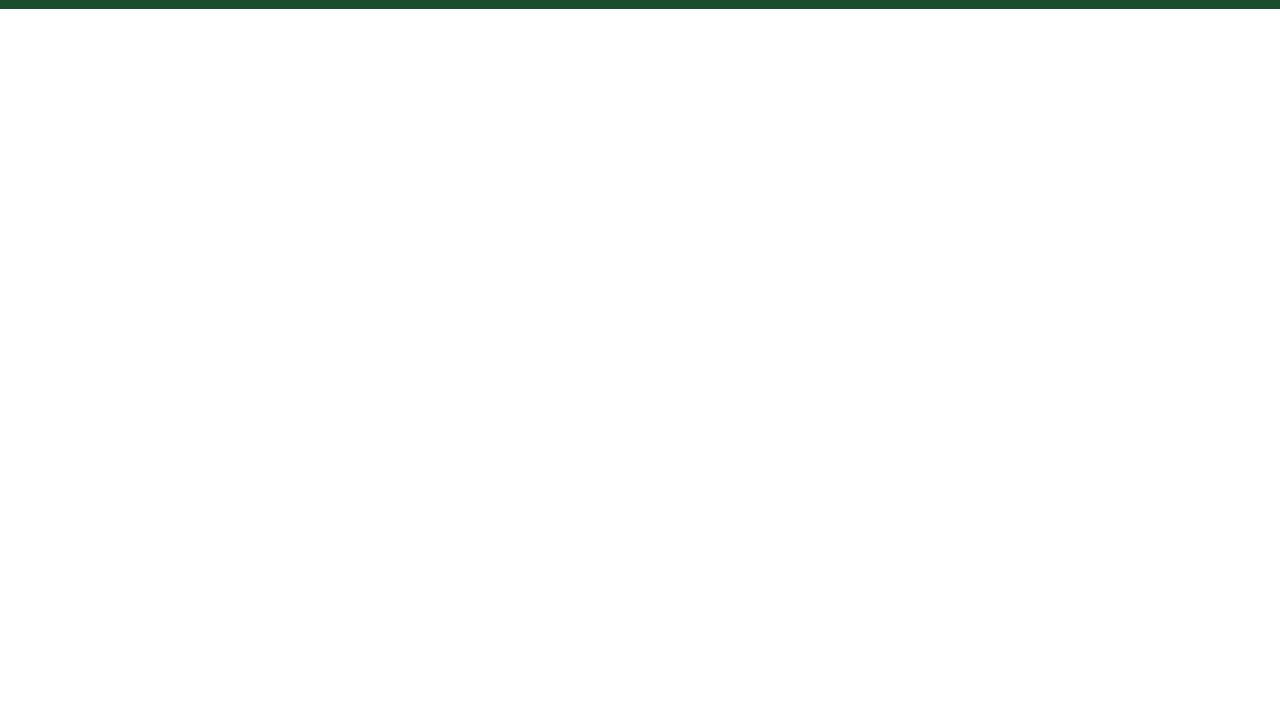
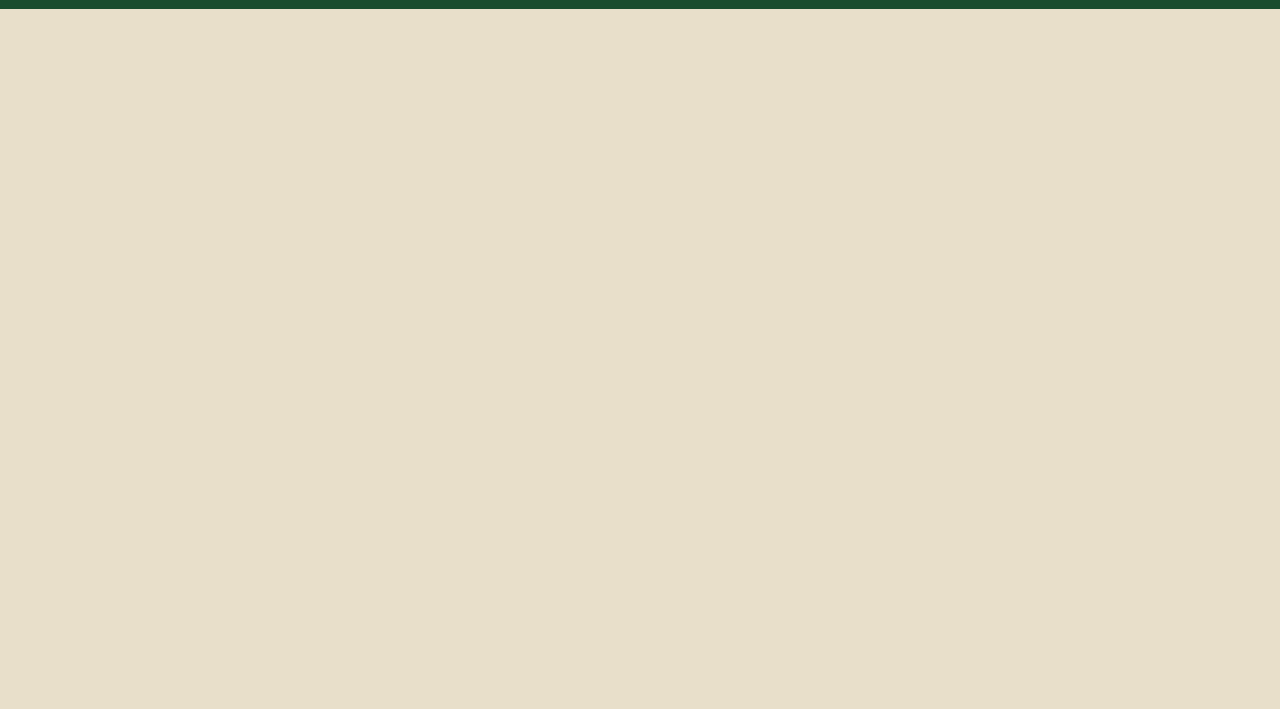
Before and after one commit to kevintaffur/restaurant-page, a website built with webpack: page src/index.html in a window 1280 px wide. Shown: the part 91-800 px from the top of the page. Built offline with nearby package versions, Linux system fonts and the light colour scheme.

Commit message:
change content section background color

```diff
--- a/src/styles.css
+++ b/src/styles.css
@@ -62,3 +62,7 @@ header nav button:hover {
   background-color: var(--header-bg-hover);
   border: 1px solid var(--header-button-border-hover);
 }
+
+#content {
+  background-color: var(--header-bg-hover);
+}
```
